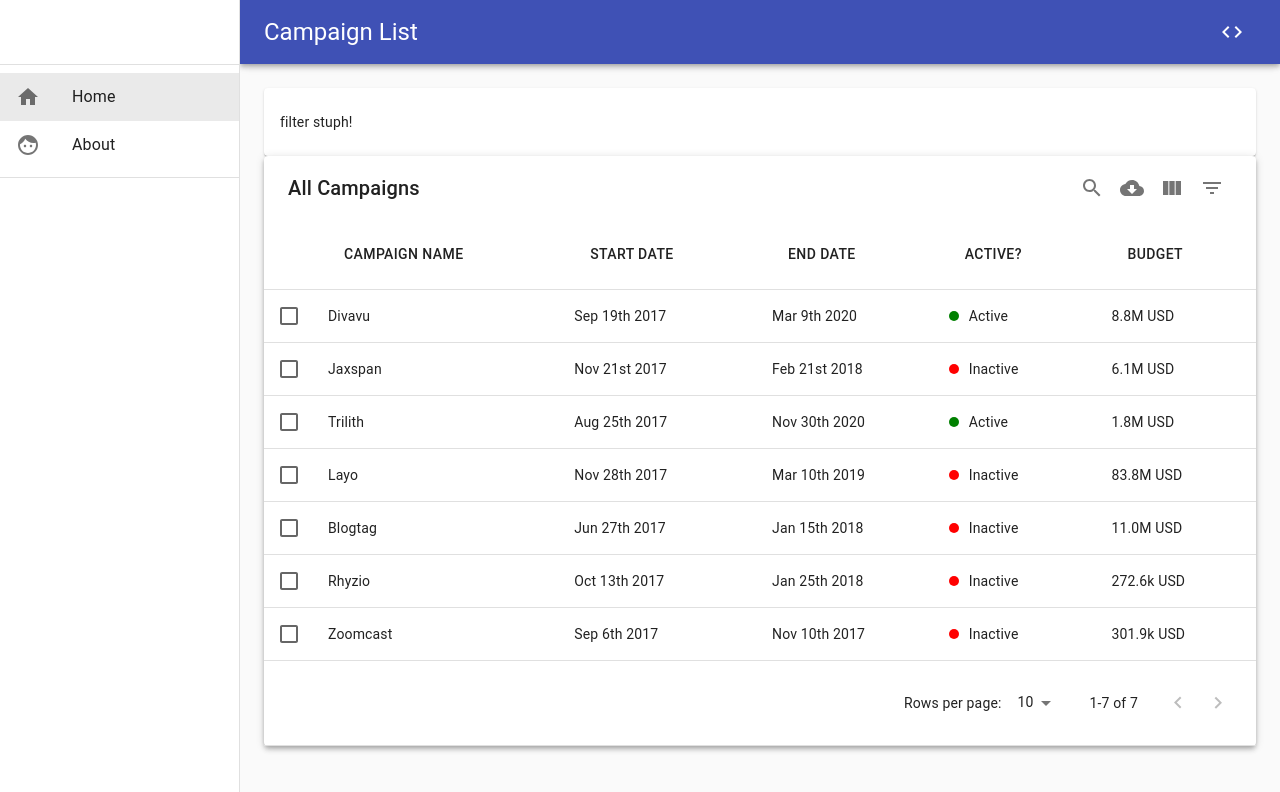
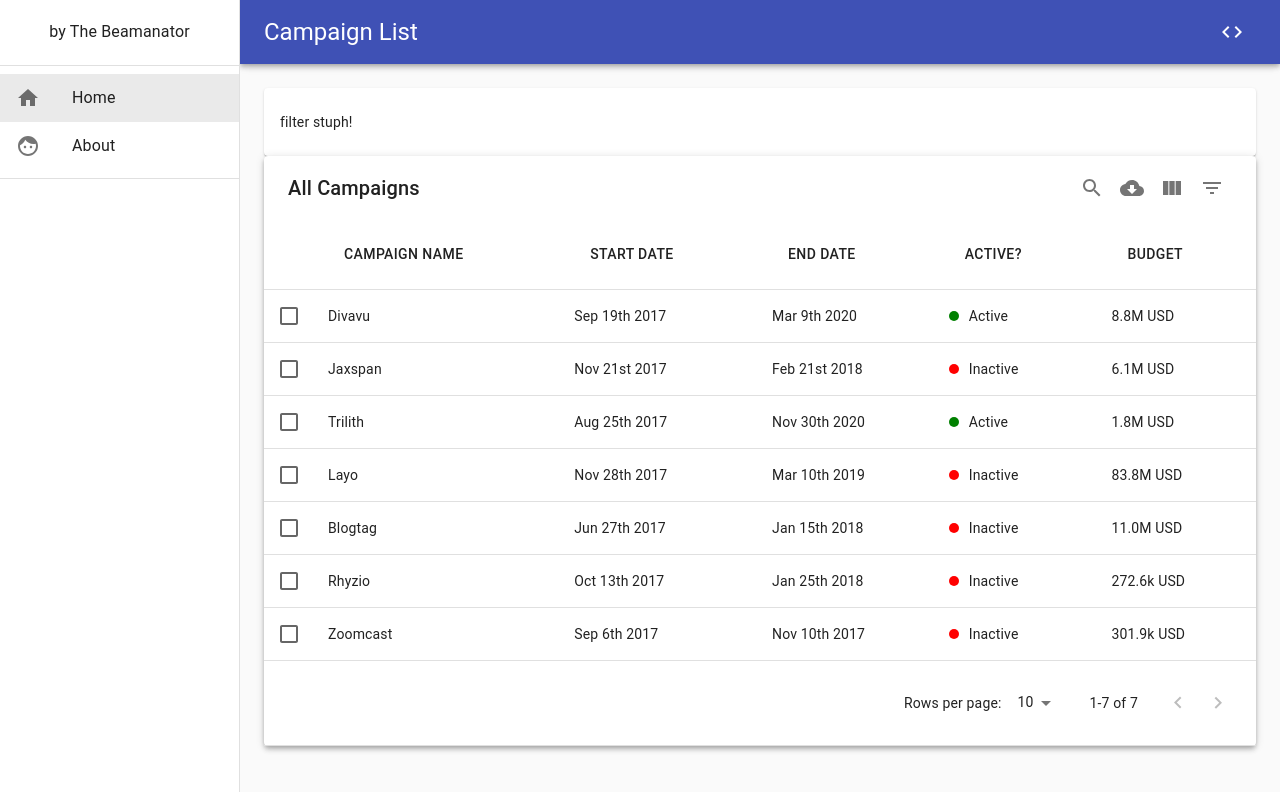
Before and after one commit to Beamanator/inscale-campaign-dashboard, a React (Create React App) app: page /home in a window 1280 px wide. Shown: the top 792 px of the page. Built offline with nearby package versions, Linux system fonts and the light colour scheme.

Commit message:
feat: add author info in top navdrawer box

```diff
--- a/src/components/layout/NavDrawer/index.js
+++ b/src/components/layout/NavDrawer/index.js
@@ -34,9 +34,17 @@ const NavDrawer = ({ handleDrawerToggle, mobileOpen }) => {
 
     const drawer = (
         <div>
-            <div className={classes.toolbar} />
-            <Divider />
-            <List>
+            <div
+                className={
+                    classes.toolbar + " " + classes.centeredTextContainer
+                }
+            >
+                <Typography className={classes.centeredTextChild}>
+                    by The Beamanator
+                </Typography>
+            </div>
+            <Divider className={classes.vertMargin} />
+            <List style={{ backgroundColor: "white" }}>
                 {[
                     {
                         Icon: HomeIcon,
--- a/src/components/layout/NavDrawer/styles.js
+++ b/src/components/layout/NavDrawer/styles.js
@@ -14,6 +14,17 @@ const styles = (theme) => ({
         width: NAV_DRAWER_WIDTH,
     },
     toolbar: theme.mixins.toolbar,
+    vertMargin: {
+        marginTop: 1,
+    },
+    centeredTextContainer: {
+        display: "flex",
+        alignItems: "center",
+        textAlign: "center",
+    },
+    centeredTextChild: {
+        flex: 1,
+    },
 });
 
 export default styles;
```
